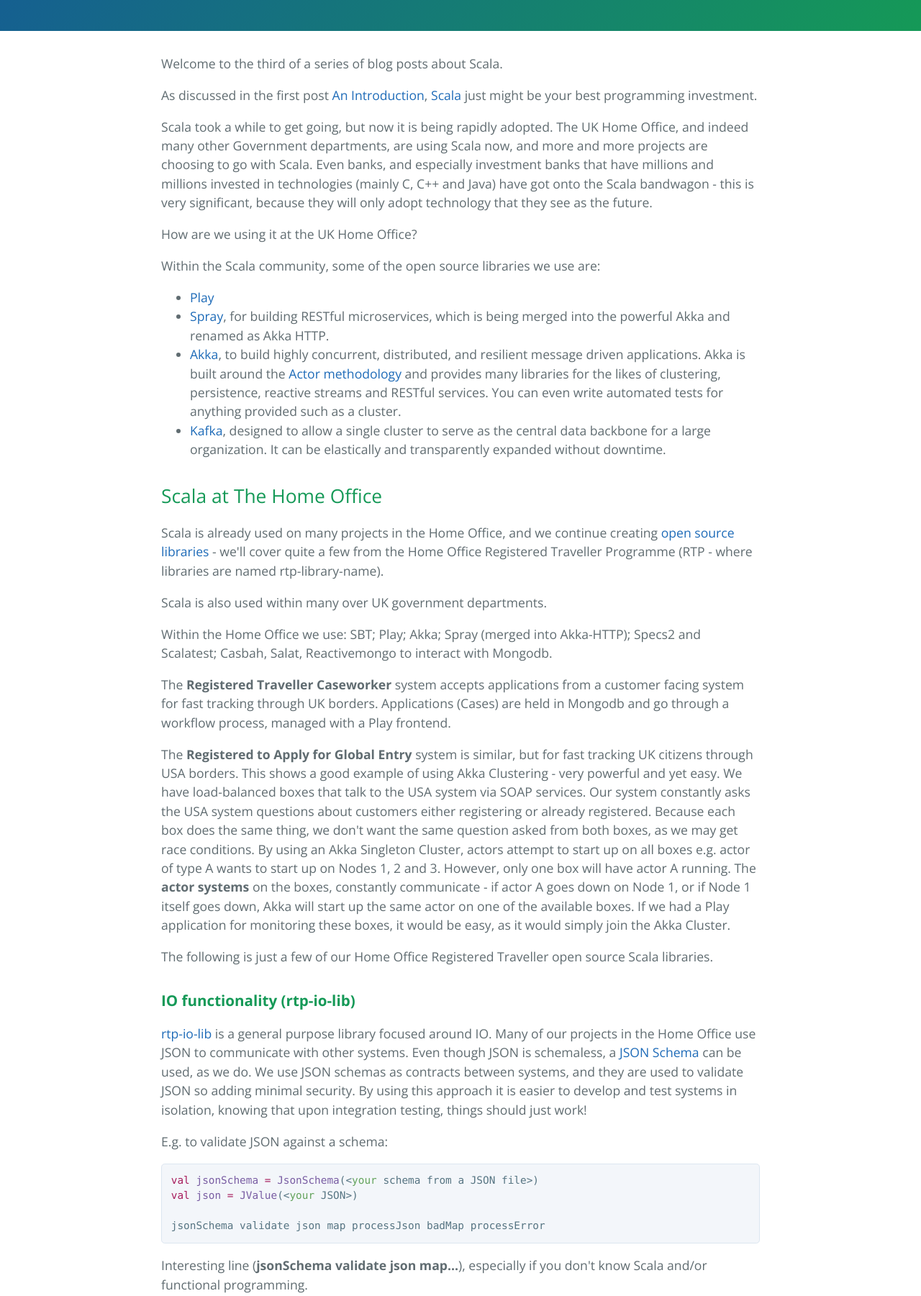
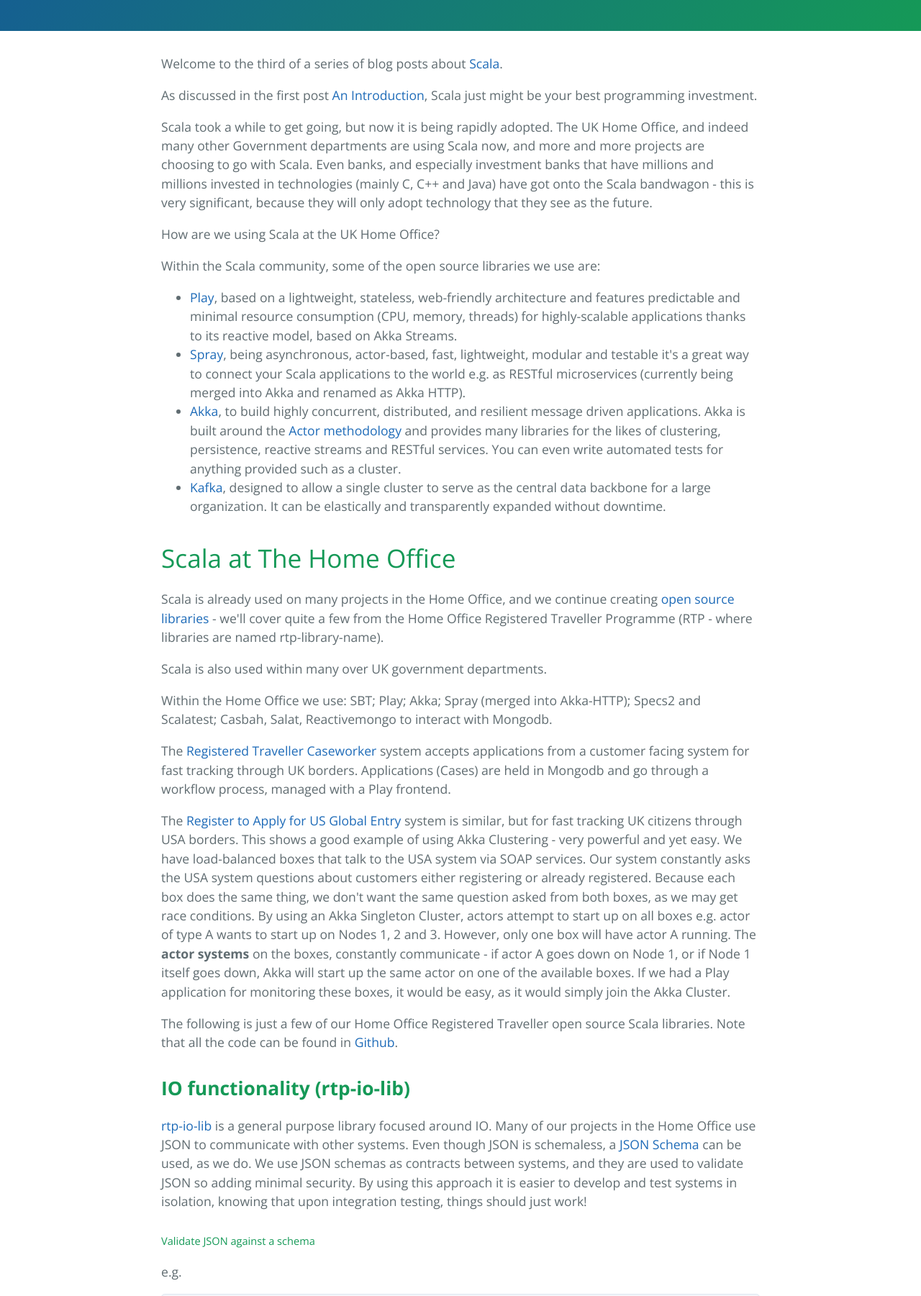
Before and after one commit to davidainslie/scala-blog-uk-home-office, a plain HTML site: page index.html in a window 1280 px wide. Shown: the part 340-2141 px from the top of the page at 72% size. Drawn offline with nearby package versions, Linux system fonts and the light colour scheme.

```diff
--- a/index.html
+++ b/index.html
@@ -19,28 +19,29 @@
     </section>
 
     <section class="main-content">
-      <p>Welcome to the third of a series of blog posts about Scala.</p>
+      <p>Welcome to the third of a series of blog posts about <a href="http://www.scala-lang.org/">Scala</a>.</p>
 
-<p>As discussed in the first post <a href="https://davidainslie.github.io/scala-blog-introduction/">An Introduction</a>, <a href="http://www.scala-lang.org/">Scala</a> just might be your best programming investment.</p>
+<p>As discussed in the first post <a href="https://davidainslie.github.io/scala-blog-introduction/">An Introduction</a>, Scala just might be your best programming investment.</p>
 
-<p>Scala took a while to get going, but now it is being rapidly adopted. The UK Home Office, and indeed many other Government departments, are using Scala now, and more and more projects are choosing to go with Scala. Even banks, and especially investment banks that have millions and millions invested in technologies (mainly C, C++ and Java) have got onto the Scala bandwagon - this is very significant, because they will only adopt technology that they see as the future.</p>
+<p>Scala took a while to get going, but now it is being rapidly adopted. The UK Home Office, and indeed many other Government departments are using Scala now, and more and more projects are choosing to go with Scala. Even banks, and especially investment banks that have millions and millions invested in technologies (mainly C, C++ and Java) have got onto the Scala bandwagon - this is very significant, because they will only adopt technology that they see as the future.</p>
 
-<p>How are we using it at the UK Home Office?</p>
+<p>How are we using Scala at the UK Home Office?</p>
 
 <p>Within the Scala community, some of the open source libraries we use are:</p>
 
 <ul>
-<li><a href="https://playframework.com/">Play</a></li>
 <li>
-<a href="http://spray.io/">Spray</a>, for building RESTful microservices, which is being merged into the powerful Akka and renamed as Akka HTTP.</li>
+<a href="https://playframework.com/">Play</a>, based on a lightweight, stateless, web-friendly architecture and features predictable and minimal resource consumption (CPU, memory, threads) for highly-scalable applications thanks to its reactive model, based on Akka Streams.</li>
+<li>
+<a href="http://spray.io/">Spray</a>, being asynchronous, actor-based, fast, lightweight, modular and testable it's a great way to connect your Scala applications to the world e.g. as RESTful microservices (currently being merged into Akka and renamed as Akka HTTP).</li>
 <li>
 <a href="http://akka.io/">Akka</a>, to build highly concurrent, distributed, and resilient message driven applications. Akka is built around the <a href="https://en.wikipedia.org/wiki/Actor_model">Actor methodology</a> and provides many libraries for the likes of clustering, persistence, reactive streams and RESTful services. You can even write automated tests for anything provided such as a cluster.</li>
 <li>
 <a href="http://kafka.apache.org/">Kafka</a>, designed to allow a single cluster to serve as the central data backbone for a large organization. It can be elastically and transparently expanded without downtime.</li>
 </ul>
 
-<h2>
-<a id="scala-at-the-home-office" class="anchor" href="#scala-at-the-home-office" aria-hidden="true"><span aria-hidden="true" class="octicon octicon-link"></span></a>Scala at The Home Office</h2>
+<h1>
+<a id="scala-at-the-home-office" class="anchor" href="#scala-at-the-home-office" aria-hidden="true"><span aria-hidden="true" class="octicon octicon-link"></span></a>Scala at The Home Office</h1>
 
 <p>Scala is already used on many projects in the Home Office, and we continue creating <a href="https://github.com/UKHomeOffice">open source libraries</a> - we'll cover quite a few from the Home Office Registered Traveller Programme (RTP - where libraries are named rtp-library-name).</p>
 
@@ -48,19 +49,22 @@
 
 <p>Within the Home Office we use: SBT; Play; Akka; Spray (merged into Akka-HTTP); Specs2 and Scalatest; Casbah, Salat, Reactivemongo to interact with Mongodb.</p>
 
-<p>The <strong>Registered Traveller Caseworker</strong> system accepts applications from a customer facing system for fast tracking through UK borders. Applications (Cases) are held in Mongodb and go through a workflow process, managed with a Play frontend.</p>
+<p>The <a href="https://www.gov.uk/registered-traveller">Registered Traveller Caseworker</a> system accepts applications from a customer facing system for fast tracking through UK borders. Applications (Cases) are held in Mongodb and go through a workflow process, managed with a Play frontend.</p>
 
-<p>The <strong>Registered to Apply for Global Entry</strong> system is similar, but for fast tracking UK citizens through USA borders. This shows a good example of using Akka Clustering - very powerful and yet easy. We have load-balanced boxes that talk to the USA system via SOAP services. Our system constantly asks the USA system questions about customers either registering or already registered. Because each box does the same thing, we don't want the same question asked from both boxes, as we may get race conditions. By using an Akka Singleton Cluster, actors attempt to start up on all boxes e.g. actor of type A wants to start up on Nodes 1, 2 and 3. However, only one box will have actor A running. The <strong>actor systems</strong> on the boxes, constantly communicate - if actor A goes down on Node 1, or if Node 1 itself goes down, Akka will start up the same actor on one of the available boxes. If we had a Play application for monitoring these boxes, it would be easy, as it would simply join the Akka Cluster.</p>
+<p>The <a href="https://www.gov.uk/apply-faster-entry-usa">Register to Apply for US Global Entry</a> system is similar, but for fast tracking UK citizens through USA borders. This shows a good example of using Akka Clustering - very powerful and yet easy. We have load-balanced boxes that talk to the USA system via SOAP services. Our system constantly asks the USA system questions about customers either registering or already registered. Because each box does the same thing, we don't want the same question asked from both boxes, as we may get race conditions. By using an Akka Singleton Cluster, actors attempt to start up on all boxes e.g. actor of type A wants to start up on Nodes 1, 2 and 3. However, only one box will have actor A running. The <strong>actor systems</strong> on the boxes, constantly communicate - if actor A goes down on Node 1, or if Node 1 itself goes down, Akka will start up the same actor on one of the available boxes. If we had a Play application for monitoring these boxes, it would be easy, as it would simply join the Akka Cluster.</p>
 
-<p>The following is just a few of our Home Office Registered Traveller open source Scala libraries.</p>
+<p>The following is just a few of our Home Office Registered Traveller open source Scala libraries. Note that all the code can be found in <a href="https://github.com/davidainslie/scala-blog-uk-home-office">Github</a>.</p>
 
-<h3>
+<h2>
 <a id="io-functionality-rtp-io-lib" class="anchor" href="#io-functionality-rtp-io-lib" aria-hidden="true"><span aria-hidden="true" class="octicon octicon-link"></span></a><strong>IO functionality (rtp-io-lib)</strong>
-</h3>
+</h2>
 
 <p><a href="https://github.com/UKHomeOffice/rtp-io-lib">rtp-io-lib</a> is a general purpose library focused around IO. Many of our projects in the Home Office use JSON to communicate with other systems. Even though JSON is schemaless, a <a href="http://json-schema.org/">JSON Schema</a> can be used, as we do. We use JSON schemas as contracts between systems, and they are used to validate JSON so adding minimal security. By using this approach it is easier to develop and test systems in isolation, knowing that upon integration testing, things should just work! </p>
 
-<p>E.g. to validate JSON against a schema:</p>
+<h5>
+<a id="validate-json-against-a-schema" class="anchor" href="#validate-json-against-a-schema" aria-hidden="true"><span aria-hidden="true" class="octicon octicon-link"></span></a>Validate JSON against a schema</h5>
+
+<p>e.g.</p>
 
 <div class="highlight highlight-source-scala"><pre><span class="pl-k">val</span> <span class="pl-en">jsonSchema</span> <span class="pl-k">=</span> <span class="pl-en">JsonSchema</span>(&lt;<span class="pl-ent">your</span> schema from a JSON file&gt;)
 <span class="pl-k">val</span> <span class="pl-en">json</span> <span class="pl-k">=</span> <span class="pl-en">JValue</span>(&lt;<span class="pl-ent">your</span> JSON&gt;)
@@ -86,9 +90,9 @@ jsonSchema validate json map processJson badMap processError</pre></div>
 <li>Easily read resources into something you need, and easily add to this functionality.</li>
 </ul>
 
-<h3>
+<h2>
 <a id="akka-functionality-rtp-akka-lib" class="anchor" href="#akka-functionality-rtp-akka-lib" aria-hidden="true"><span aria-hidden="true" class="octicon octicon-link"></span></a><strong>Akka functionality (rtp-akka-lib)</strong>
-</h3>
+</h2>
 
 <p><a href="https://github.com/UKHomeOffice/rtp-akka-lib">rtp-akka-lib</a> provides some extras for working with Akka and Spray (though Spray is being merged into Akka). <a href="http://akka.io/">Akka</a> is too big to describe what it really is, but it's all about distributed, concurrent, fault-tolerant, resilient, but amazingly easy to test systems. <a href="http://spray.io/">Spray</a> is also big, but centres around easily creating RESTful services. At the Home Office we use Spray for microservices.</p>
 
@@ -101,9 +105,9 @@ jsonSchema validate json map processJson badMap processError</pre></div>
 <li>Clustering, specifically singleton clustering i.e. some functionality only runs on one box.</li>
 </ul>
 
-<h3>
+<h2>
 <a id="interacting-with-mongodb-the-nosql-database-rtp-mongo-lib" class="anchor" href="#interacting-with-mongodb-the-nosql-database-rtp-mongo-lib" aria-hidden="true"><span aria-hidden="true" class="octicon octicon-link"></span></a><strong>Interacting with Mongodb the NoSQL database (rtp-mongo-lib)</strong>
-</h3>
+</h2>
 
 <p><a href="https://github.com/UKHomeOffice/rtp-mongo-lib">rtp-mongo-lib</a> to seamlessly work with Mongo drivers - currently Casbah (with or without Salat) and ReactiveMongo.</p>
 
@@ -118,9 +122,9 @@ jsonSchema validate json map processJson badMap processError</pre></div>
 <li>Embed a Mongodb server with a specification so that each test can interact with Mongo but still be completely independent i.e. no test interference.</li>
 </ul>
 
-<h3>
+<h2>
 <a id="publishsubscribe-to-rabbitmq-messaging-system-rtp-rabbit-lib" class="anchor" href="#publishsubscribe-to-rabbitmq-messaging-system-rtp-rabbit-lib" aria-hidden="true"><span aria-hidden="true" class="octicon octicon-link"></span></a><strong>Publish/Subscribe to RabbitMQ messaging system (rtp-rabbit-lib)</strong>
-</h3>
+</h2>
 
 <p><a href="https://github.com/UKHomeOffice/rtp-rabbit-lib">rtp-rabbit-lib</a> allows for easy interaction with <a href="https://www.rabbitmq.com/">RabbitMQ</a>, the messaging system written in <a href="https://www.erlang.org/">Erlang</a>. Originally, our RTP frontend and backend systems, were separated by RabbitMQ - frontend public facing systems would publish applications to RabbitMQ queues from which backend systems would subscribe. Note that we decided that the library should only work with JSON (functionality could be added for other data formats).</p>
 
@@ -158,9 +162,9 @@ jsonSchema validate json map processJson badMap processError</pre></div>
   }
 }</pre></div>
 
-<h3>
+<h2>
 <a id="publishsubscribe-to-amazon-sqs-messaging-system-rtp-amazon-sqs-lib" class="anchor" href="#publishsubscribe-to-amazon-sqs-messaging-system-rtp-amazon-sqs-lib" aria-hidden="true"><span aria-hidden="true" class="octicon octicon-link"></span></a><strong>Publish/Subscribe to Amazon SQS messaging system (rtp-amazon-sqs-lib)</strong>
-</h3>
+</h2>
 
 <p><a href="https://github.com/UKHomeOffice/rtp-amazon-sqs-lib">rtp-amazon-sqs-lib</a> allows for easy integration with Amazon's SQS messaging system, with the help of <a href="https://github.com/adamw/elasticmq">ElasticMQ</a>, an implementation of Amazon SQS. RTP now uses Amazon SQS in favour of RabbitMQ, having moved to AWS. The idea of this library, is much the same as the one discussed above (for RabbitMQ), except that it is a tad more generic, and testing is even easier with an actual embedded Amazon SQS, thanks to ElasticMQ and some custom wrappers.</p>
 
```
Also changed, not shown: params.json (+1 -1 lines).
